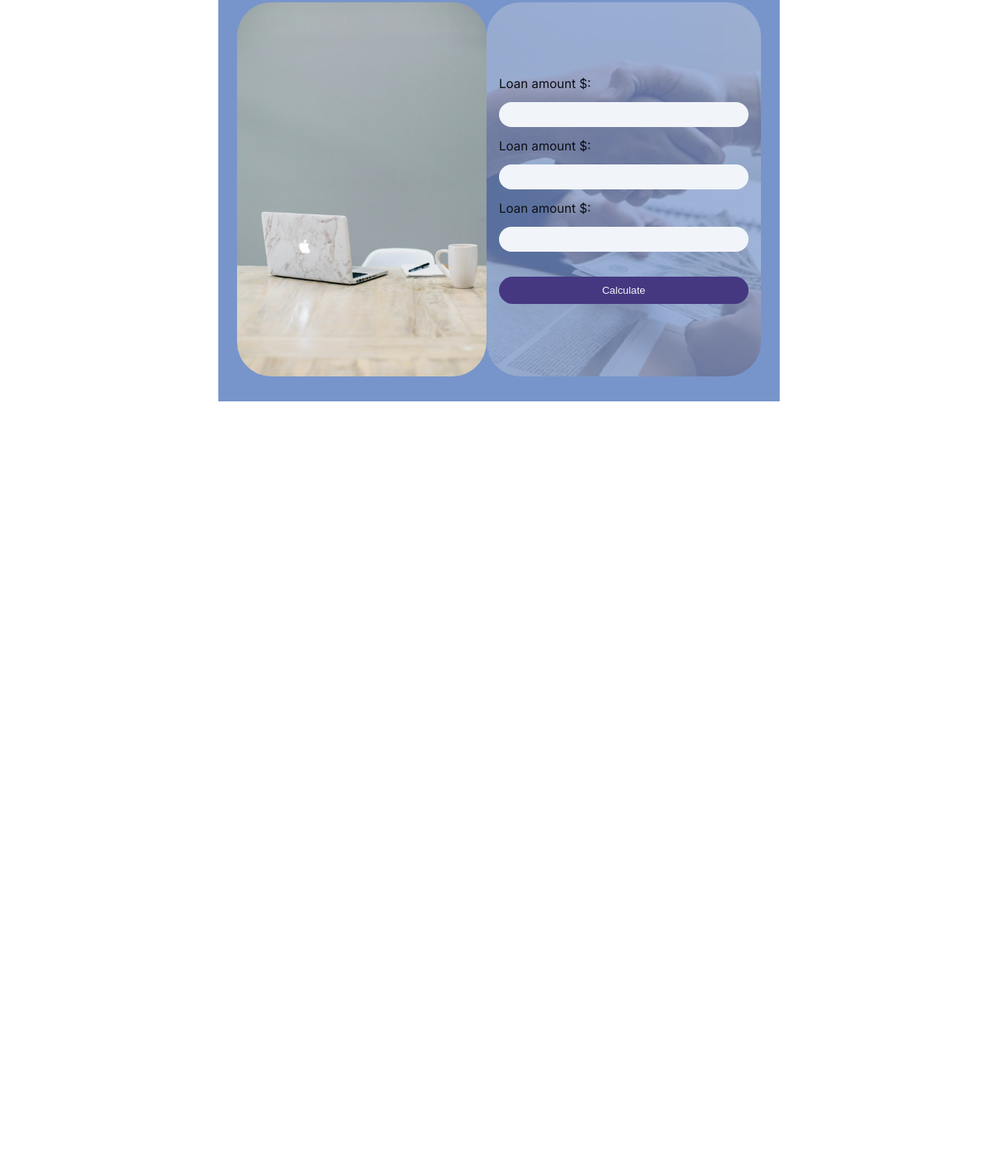
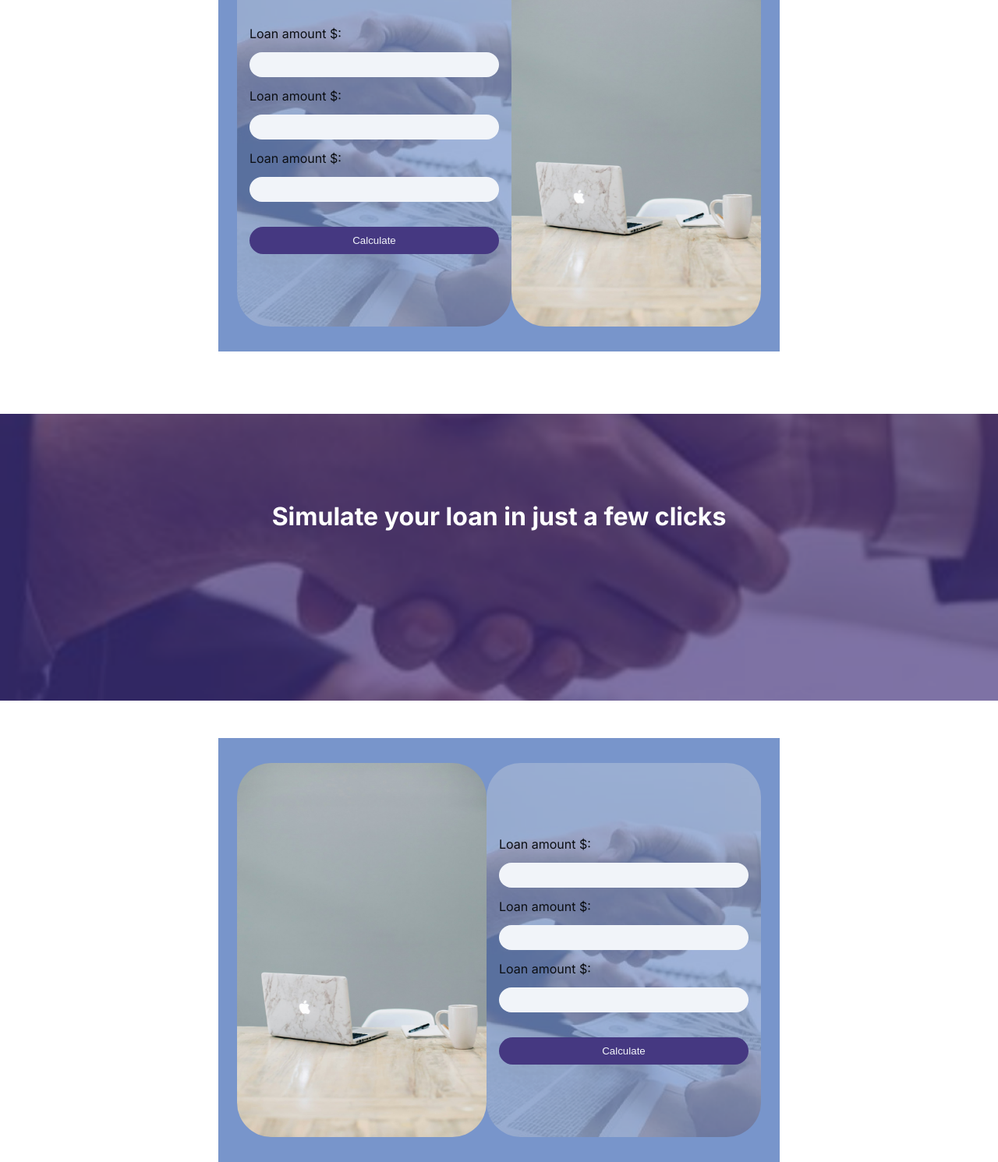
Before and after one commit to WissamDouskary/FutureBank, a plain HTML site: page html/loan.html in a window 1280 px wide. Shown: the part 1485-2976 px from the top of the page at 78% size. Before the commit the page ends 2000 px from the top, so only its background shows below. Drawn offline with Linux system fonts and the light colour scheme; a web font is replaced by a local one.

Commit message:
commit2Kaoutar

```diff
--- a/css/loan.css
+++ b/css/loan.css
@@ -126,7 +126,7 @@ h3{
    margin-top: 2rem;
 }
 .sectionformulairepret{
-    margin-top: 5rem;
+    margin-top: 3em;
 }
 .headerpret{
     height: 16rem;
@@ -145,7 +145,7 @@ h3{
 
 }
 .containerFormulaire{
-    margin-top: 5rem;
+    margin-top: 3rem;
     display: flex;
     justify-content: center;
     /* padding: 6rem 0rem; */
@@ -180,6 +180,7 @@ form{
     padding-right: 1rem;
     line-height: 3rem;
 }
+
 input{
     background-color: white;
     border-radius: 44px;
@@ -189,3 +190,6 @@ input{
     /* padding: .1rem; */
 
 }
+.sectionFormulairecontact{
+    margin-top: 5rem;
+}
--- a/html/loan.html
+++ b/html/loan.html
@@ -93,7 +93,7 @@
   </div>
    <div class="containerFormulaire">
   <div class="backgroundFormulaire">
-    <img src="../images/loanImages/photo1.png" alt="" class="imagecouteForm">
+
     <form action="">
       <label for="">Loan amount $:</label>
      <input type="number" >
@@ -103,8 +103,31 @@
      <input type="number" >
      <button class="button">Calculate</button>
     </form>
+    <img src="../images/loanImages/photo1.png" alt="" class="imagecouteForm">
   </div>
 </div>
   </section>
+
+  <section class="sectionFormulairecontact">
+    <div class="headerpret">
+      <div class="textPret">
+          <p>Simulate your loan in just a few clicks</p>
+      </div>
+    </div>
+     <div class="containerFormulaire">
+    <div class="backgroundFormulaire">
+      <img src="../images/loanImages/photo1.png" alt="" class="imagecouteForm">
+      <form action="">
+        <label for="">Loan amount $:</label>
+       <input type="number" >
+       <label for="">Loan amount $:</label>
+       <input type="number" >
+       <label for="">Loan amount $:</label>
+       <input type="number" >
+       <button class="button">Calculate</button>
+      </form>
+    </div>
+  </div>
+  </section>
 </body>
 </html>
```
